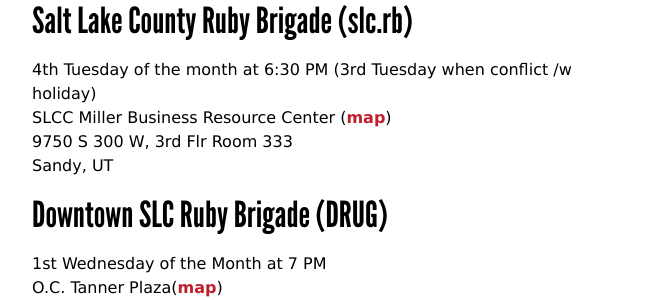
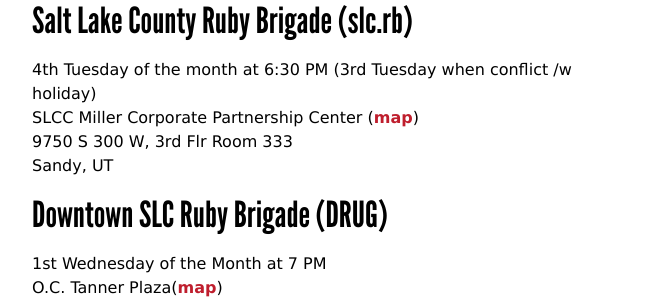
Before and after one commit to urug/urug.github.io, a Jekyll site: the page built from index.html, in a window 1280 px wide. Shown: the part 500-800 px from the top of the page, without its empty margins (308-971 px from the left). Built offline with Jekyll 4.4.1, drawn with Linux system fonts in a browser that asks for light colours.

Commit message:
update slc.rb building name

```diff
--- a/index.html
+++ b/index.html
@@ -10,7 +10,7 @@
 
 <h2 id="slc.rb">Salt Lake County Ruby Brigade (slc.rb)</h2>
 <p>4th Tuesday of the month at 6:30 PM (3rd Tuesday when conflict /w holiday)<br>
-SLCC Miller Business Resource Center (<a href="http://goo.gl/maps/BMNN3">map</a>)<br>
+SLCC Miller Corporate Partnership Center (<a href="http://goo.gl/maps/BMNN3">map</a>)<br>
 9750 S 300 W, 3rd Flr Room 333<br>
 Sandy, UT</p>
 
```
